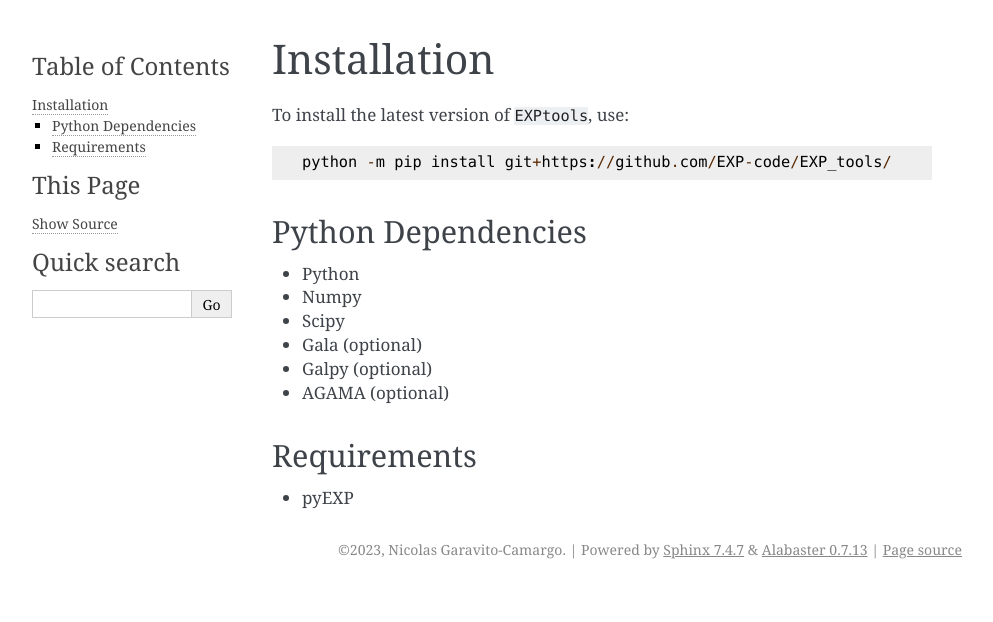
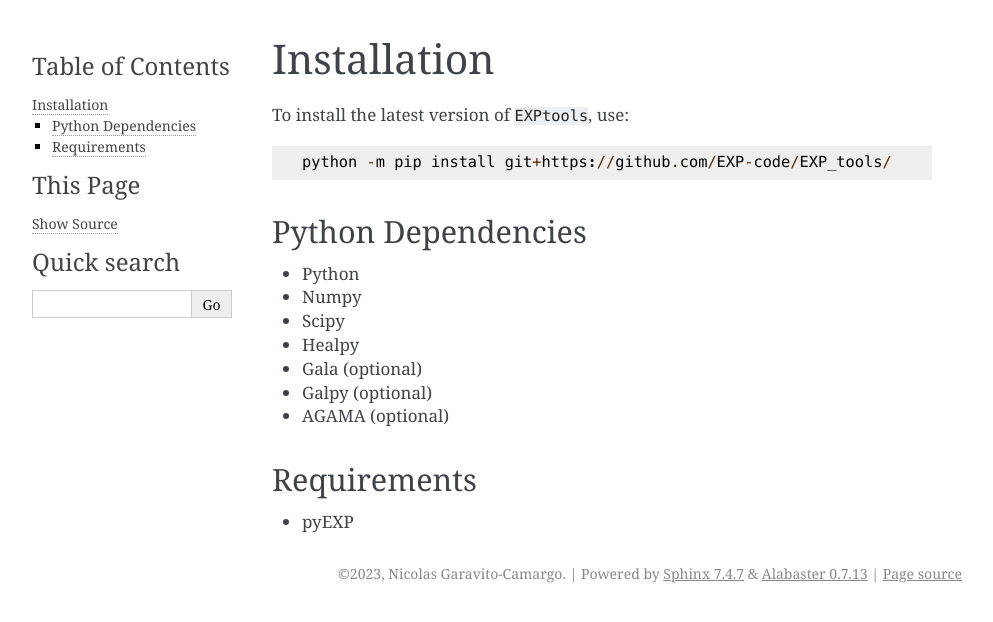
Before and after one commit to EXP-code/EXP-tools, a Sphinx documentation site: the page built from docs/source/installation.rst, in a window 1280 px wide. Shown: the top 622 px of the page, without its empty margins (148-1141 px from the left). Built offline with Sphinx 7.4.7, drawn with Linux system fonts in a browser that asks for light colours.

Commit message:
adding healpy req

```diff
--- a/docs/source/installation.rst
+++ b/docs/source/installation.rst
@@ -14,6 +14,7 @@ Python Dependencies
 * Python
 * Numpy
 * Scipy
+* Healpy
 * Gala  (optional)
 * Galpy (optional)
 * AGAMA (optional)
```
